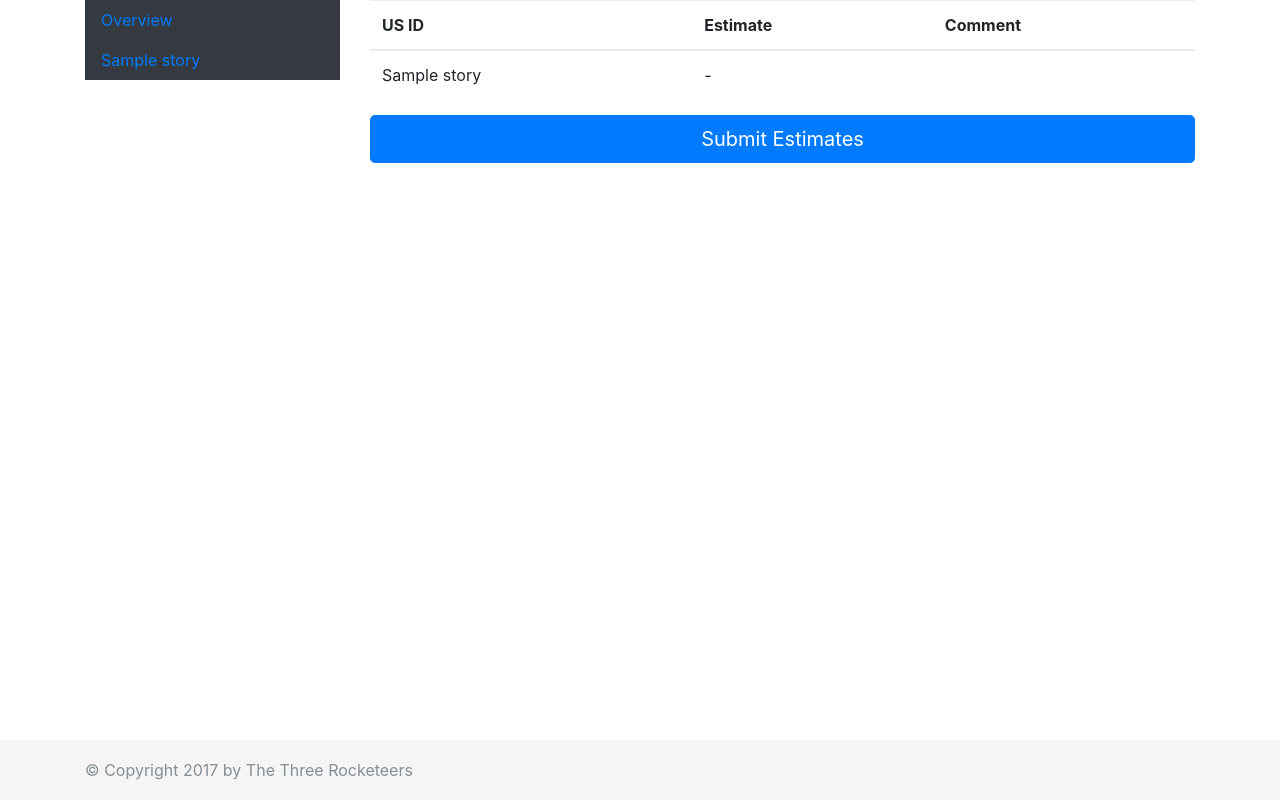
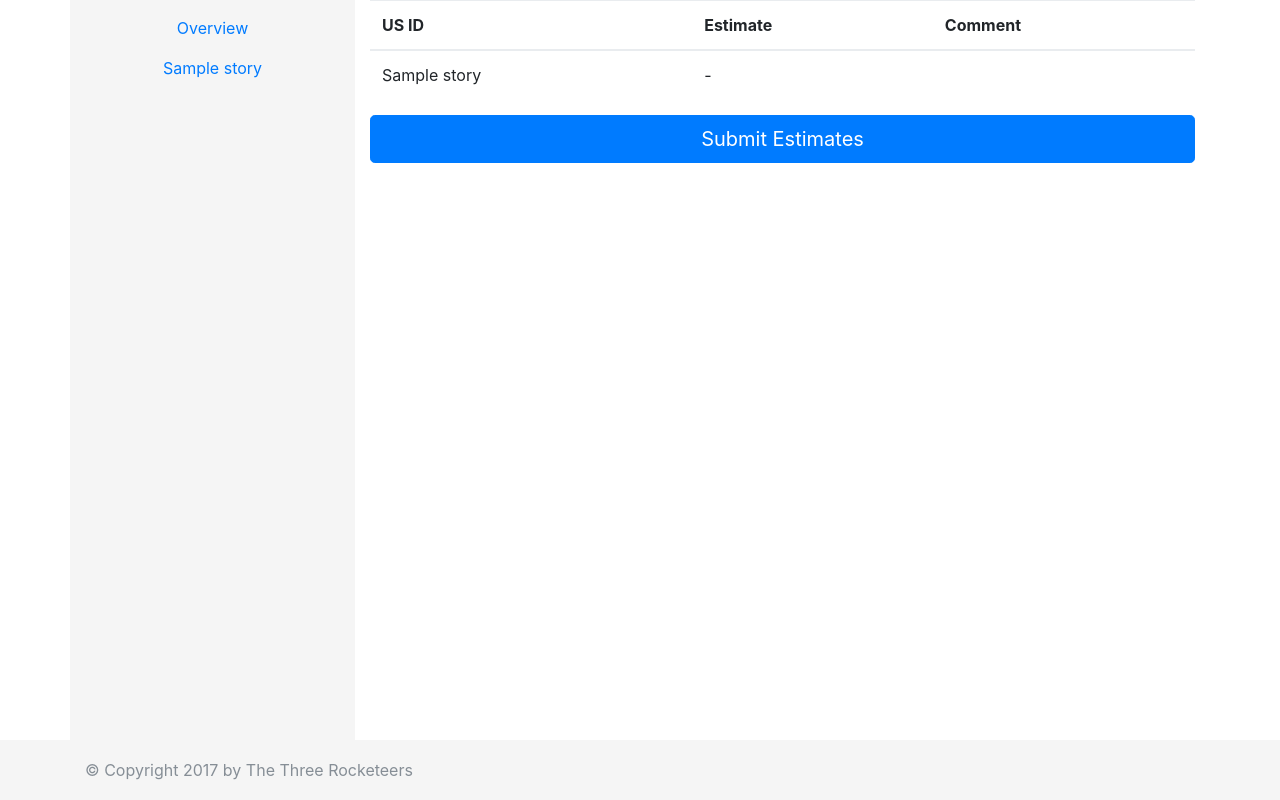
Before and after one commit to three-rocketeers/DistriPP, a Flask app: template templates/estimate_main.html in a window 1280 px wide. Run offline with Flask 2, Linux system fonts and the light colour scheme; the template is opened without the code that fills it: most values are stand-ins (such as "Sample title", 1, 10 or a date in 2020); some libraries are stand-ins or nearby versions.

Commit message:
BST: Updates to the estimate page

```diff
--- a/static/css/style.css
+++ b/static/css/style.css
@@ -25,14 +25,22 @@ html, body {
     box-shadow: none; /* You may want to include this as bootstrap applies these styles too */
 }
 
-.scrollable-storylist{
+.scrollable-storylist {
     min-height: 150px;
     max-height: 150px;
-    overflow-y:scroll;
+    overflow-y: scroll;
 }
 
-.storylist-item{
+.storylist-item {
     padding: 5px;
 }
 
-.top-buffer { margin-top:20px; }
+.top-buffer {
+    margin-top: 20px;
+}
+
+.sidebar {
+    height: 100vh;
+    padding-bottom: 60px;
+    background-color: #f5f5f5;
+}
--- a/templates/estimate_main.html
+++ b/templates/estimate_main.html
@@ -8,8 +8,8 @@
     <div class="container">
         <!-- Nav tabs -->
         <div class="row">
-            <div class="col-sm-3">
-                <ul class="nav navbar-dark bg-dark flex-column" role="tablist">
+            <div class="col-sm-3 sidebar">
+                <ul class="nav navbar flex-column" role="tablist">
                     <li class="nav-item">
                         <a class="nav-link" data-toggle="tab" href="#home" role="tab">Overview</a>
                     </li>
```
